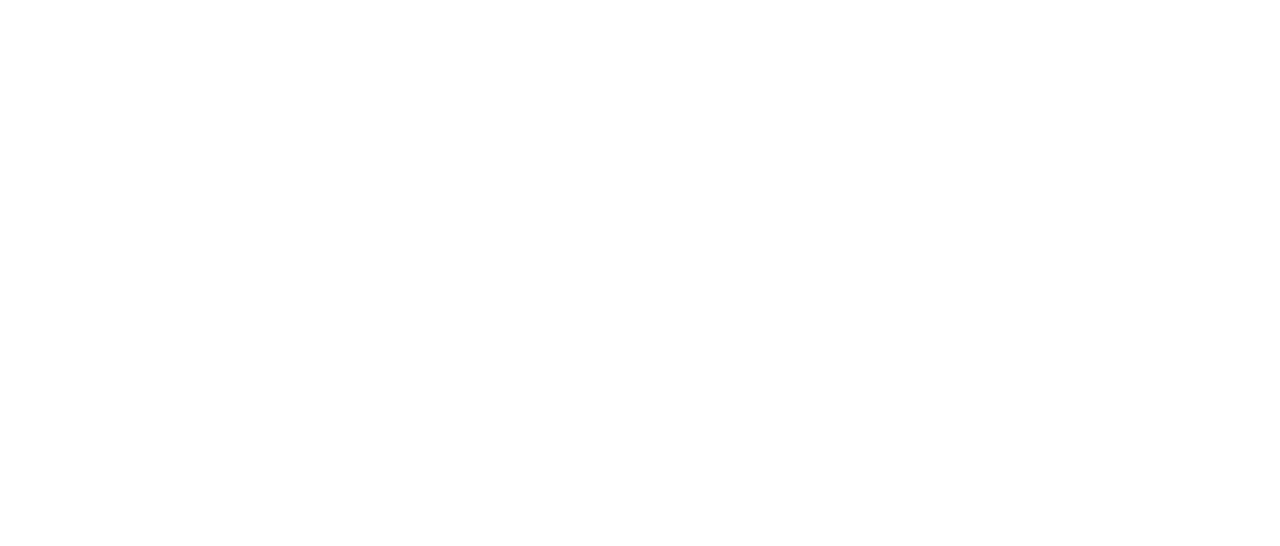
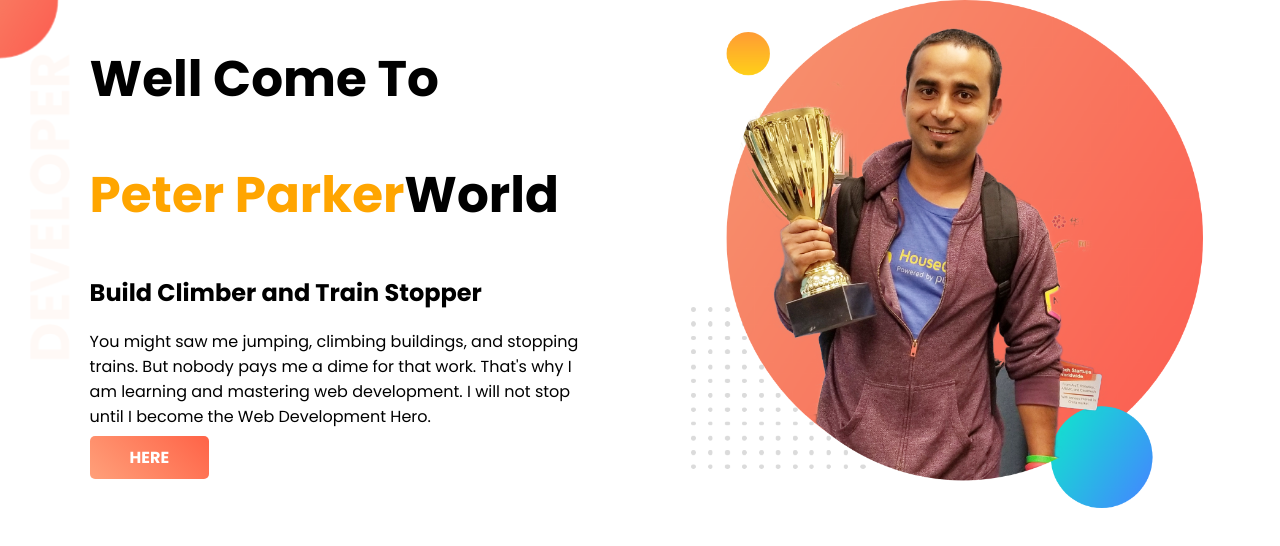
Before and after one commit to Pollob-Sutradhar/practis-day-11-08-2023, a plain HTML site: page index.html in a window 1280 px wide. Drawn offline with Linux system fonts and the light colour scheme.

Commit message:
added to content

```diff
--- a/index.html
+++ b/index.html
@@ -5,9 +5,24 @@
     <meta name="viewport" content="width=device-width, initial-scale=1.0">
     <title>Pollob Sutradhar</title>
     <link rel="shortcut icon" href="images/favicon.png" type="image/x-icon">
+    <link rel="preconnect" href="https://fonts.googleapis.com">
+    <link rel="preconnect" href="https://fonts.gstatic.com" crossorigin>
+    <link href="https://fonts.googleapis.com/css2?family=Poppins:wght@200;400;700&display=swap" rel="stylesheet">
     <link rel="stylesheet" href="style.css">
 </head>
 <body>
+    <section class="contains-title">
+        <div class="half-width">
+            <h1>Well Come To</h1>
+            <h1><span class="color">Peter Parker</span>World</h1>
+            <h2>Build Climber and Train Stopper</h2>
+            <p>You might saw me jumping, climbing buildings, and stopping trains. But nobody pays me a dime for that work. That's why I am learning and mastering web development. I will not stop until I become the Web Development Hero.</p>
+            <a class="anchot-button" target="-blank" href="www.facebook.com">HERE</a>
+        </div>
+        <div class="half-width">
+            <img src="images/jhankar.png" alt="">
+        </div>
 
+    </section>
 </body>
 </html>
--- a/style.css
+++ b/style.css
@@ -0,0 +1,35 @@
+body{
+    margin: 0;
+    font-family: 'Poppins', sans-serif;
+}
+section{
+    height: 500px;
+}
+.contains-title{
+    background-image: url(images/top-banner.png);
+    background-repeat:no-repeat;
+}
+.half-width{
+    width: 40%;
+    float:left;
+    margin-left:5%;
+    padding-left:2%;
+}
+.half-width img{
+    width: 100%;
+}
+h1{
+    font-size: 50px;
+    font-weight: 700;
+}
+span{
+    color: orange;
+}
+.anchot-button{
+    text-decoration:none;
+    font-weight: 700;
+    padding:10px 40px;
+    color:white;
+    border-radius:5px;
+    background-image:linear-gradient(45deg,lightsalmon,tomato);
+}
```
